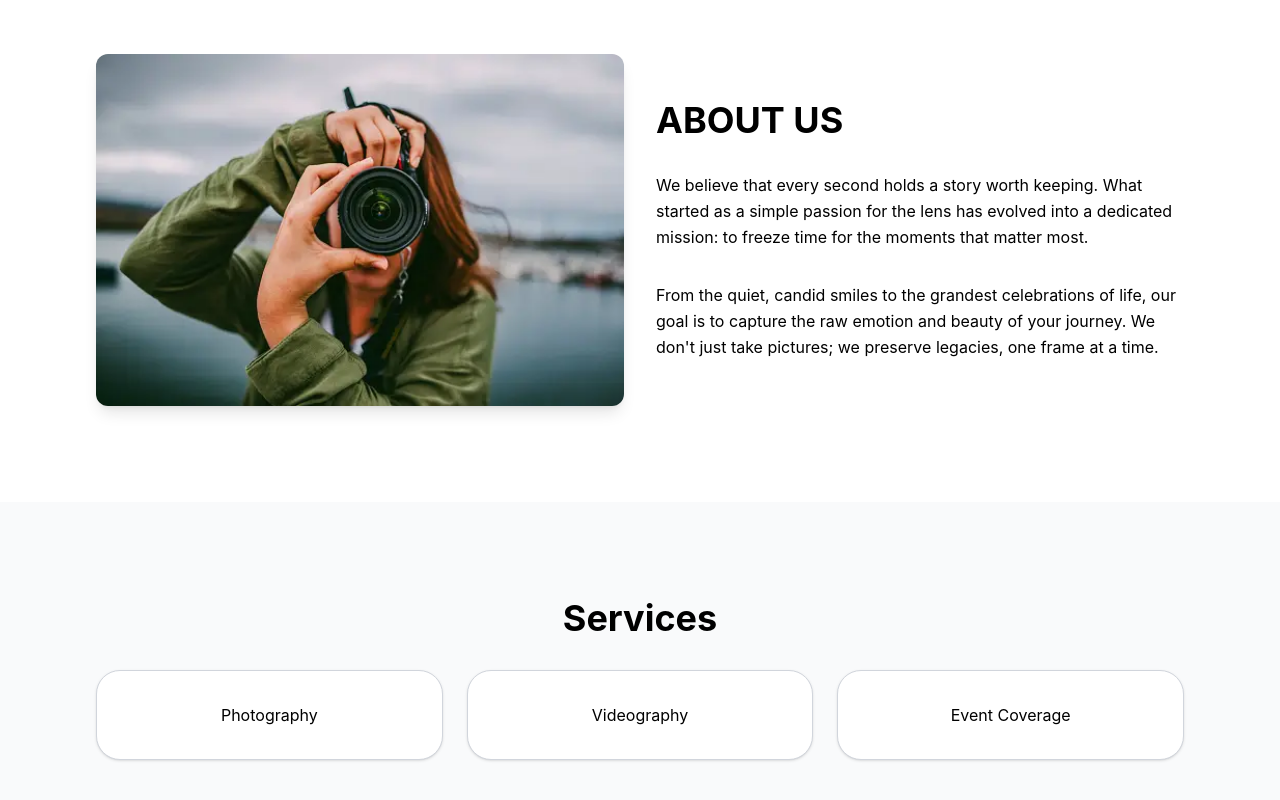
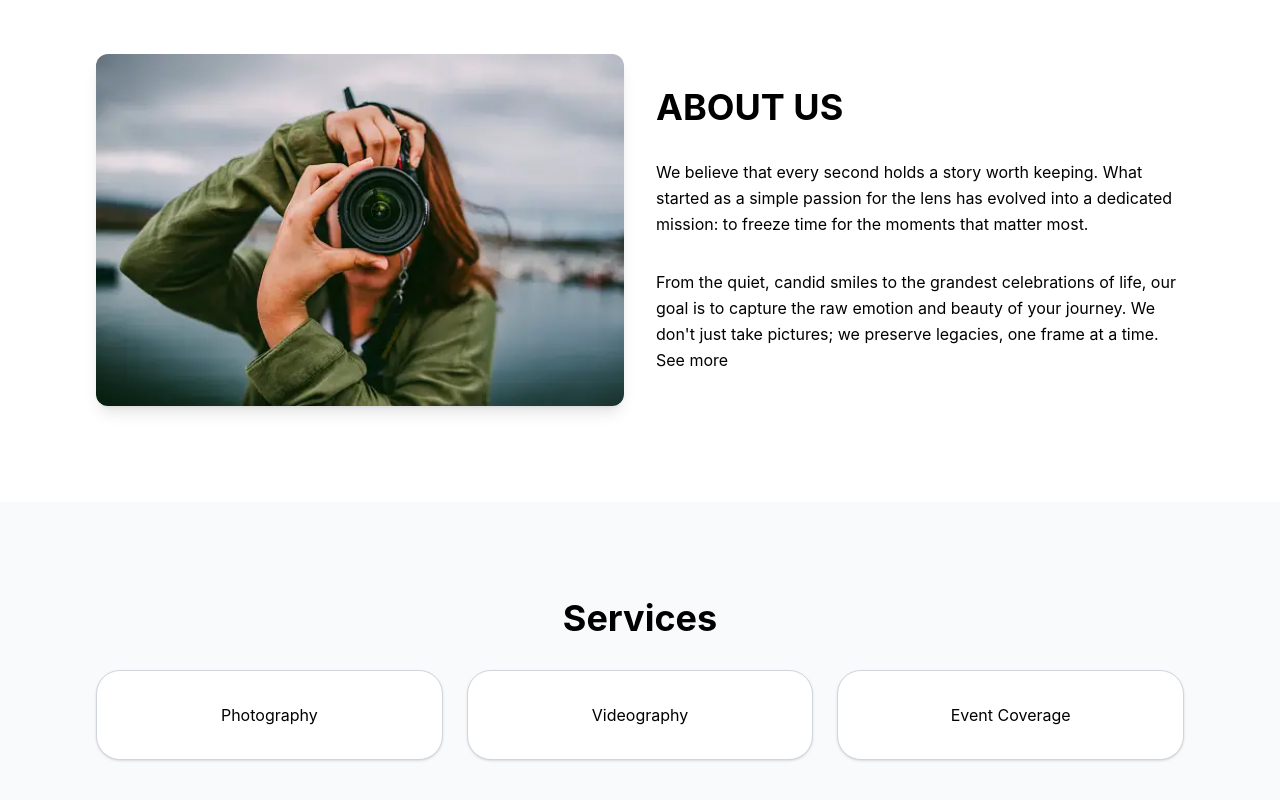
Before and after one commit to eringz/timeless-media-studio, a Next.js app: page / in a window 1280 px wide. Shown: the part 948-1748 px from the top of the page. Built offline with nearby package versions, Linux system fonts and the light colour scheme.

Commit message:
app: creating about me page routing

```diff
--- /dev/null
+++ b/app/about/page.tsx
@@ -0,0 +1,7 @@
+const About = () => {
+    return (
+        <div>About router</div>
+    );
+}
+
+export default About;
--- a/app/page.tsx
+++ b/app/page.tsx
@@ -1,6 +1,7 @@
 "use client";
 import Gallery from "@/features/galleries/Gallery";
 import { useEffect, useRef, useState } from 'react';
+import Link from "next/link";
 
 const WordAnimation = ({ word }: { word: string }) => {
   const [displayWord, setDisplayWord] = useState(word);
@@ -71,10 +72,13 @@ export default function Home() {
             <span className="relative z-10">Home</span>
             <span className="absolute inset-x-0 bottom-0 h-1 bg-white scale-x-0 transition-transform duration-300 origin-left group-hover:scale-x-100" />
           </button>
-          <button className="group relative overflow-hidden rounded-full border border-white px-3 sm:px-5 py-2 transition duration-300 active:scale-95 hover:bg-gray-700 text-xs sm:text-base">
+          <Link
+            href="/about"
+            className="group relative overflow-hidden rounded-full border border-white px-3 sm:px-5 py-2 transition duration-300 active:scale-95 hover:bg-gray-700 text-xs sm:text-base"
+          >
             <span className="relative z-10">About</span>
             <span className="absolute inset-x-0 bottom-0 h-1 bg-white scale-x-0 transition-transform duration-300 origin-left group-hover:scale-x-100" />
-          </button>
+          </Link>
           <button className="group relative overflow-hidden rounded-full border border-white px-3 sm:px-5 py-2 transition duration-300 active:scale-95 hover:bg-gray-700 text-xs sm:text-base">
             <span className="relative z-10">Services</span>
             <span className="absolute inset-x-0 bottom-0 h-1 bg-white scale-x-0 transition-transform duration-300 origin-left group-hover:scale-x-100" />
@@ -117,7 +121,7 @@ export default function Home() {
             We believe that every second holds a story worth keeping. What started as a simple passion for the lens has evolved into a dedicated mission: to freeze time for the moments that matter most.
           </p>
           <p className="text-sm sm:text-base leading-relaxed">
-            From the quiet, candid smiles to the grandest celebrations of life, our goal is to capture the raw emotion and beauty of your journey. We don't just take pictures; we preserve legacies, one frame at a time.
+            From the quiet, candid smiles to the grandest celebrations of life, our goal is to capture the raw emotion and beauty of your journey. We don't just take pictures; we preserve legacies, one frame at a time. <Link href="/about">See more</Link>
           </p>
         </div>
       </div>
```
